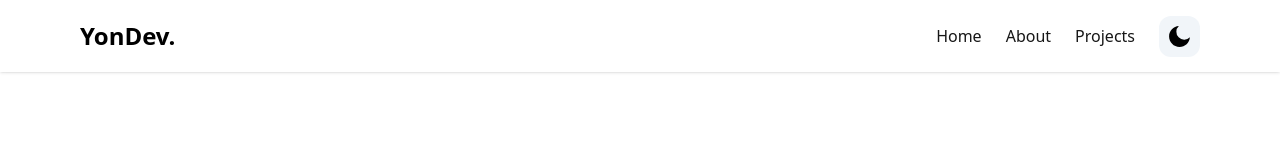
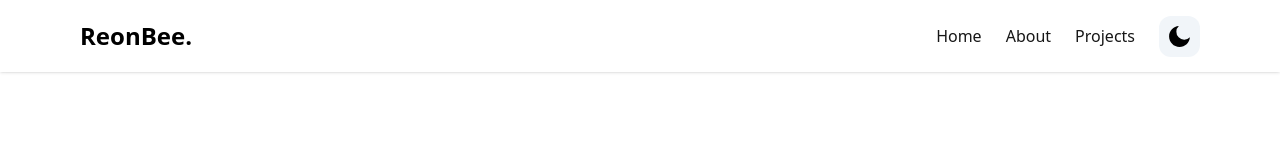
Before and after one commit to RianIhsan/MyWeb, a Next.js app: page / in a window 1280 px wide. Shown: the top 160 px of the page. Built offline with nearby package versions, Linux system fonts and the light colour scheme.

Commit message:
imprv: idk

```diff
--- a/app/head.tsx
+++ b/app/head.tsx
@@ -1,7 +1,7 @@
 export default function Head() {
   return (
     <>
-      <title>YonDev</title>
+      <title>ReonBee</title>
       <meta content="width=device-width, initial-scale=1" name="viewport" />
       <meta name="description" content="Generated by create next app" />
       <link
--- a/components/Footer.tsx
+++ b/components/Footer.tsx
@@ -12,7 +12,7 @@ const Footer = () => {
       <hr className="w-full h-0.5 mx-auto mt-8 bg-neutral-200 border-0"></hr>
       <div className="mx-auto  p-4 flex flex-col text-center text-neutral-900 md:flex-row md:justify-between">
         <div className="flex flex-row items-center justify-center space-x-1 text-neutral-500 dark:text-neutral-100">
-          © 2023 YonDev<a href="/" className="hover:underline"></a>
+          © 2023 ReonBee<a href="/" className="hover:underline"></a>
         </div>
         <div className="flex flex-row items-center justify-center space-x-2 mb-1">
           <a href="https://github.com/RianIhsan" rel="noreferrer" target="_blank">
--- a/components/HeroSection.tsx
+++ b/components/HeroSection.tsx
@@ -10,7 +10,7 @@ import 'react-typed/dist/animatedCursor.css';
 
 const HeroSection = () => {
   const handleDownloadCV = () => {
-    window.open("https://drive.google.com/file/d/1YNbiNFg8tw-SvTYRSu6d30se4J9Kyixn/view?usp=sharing", "_blank");
+    window.open("https://drive.google.com/file/d/1HxntrwkEoj9PfBE3Fuo2osXuxbF7-DXt/view?usp=sharing", "_blank");
   };
   const handleGithub = () => {
     window.open("https://github.com/RianIhsan", "_blank");
--- a/components/Navbar.tsx
+++ b/components/Navbar.tsx
@@ -39,7 +39,7 @@ export default function Navbar() {
           <div className="flex items-center justify-between py-3 md:py-5 md:block">
             <Link to="home">
               <div className="container flex items-center space-x-2">
-                <h2 className="text-2xl font-bold">YonDev.</h2>
+                <h2 className="text-2xl font-bold">ReonBee.</h2>
               </div>
             </Link>
             <div className="md:hidden">
```
